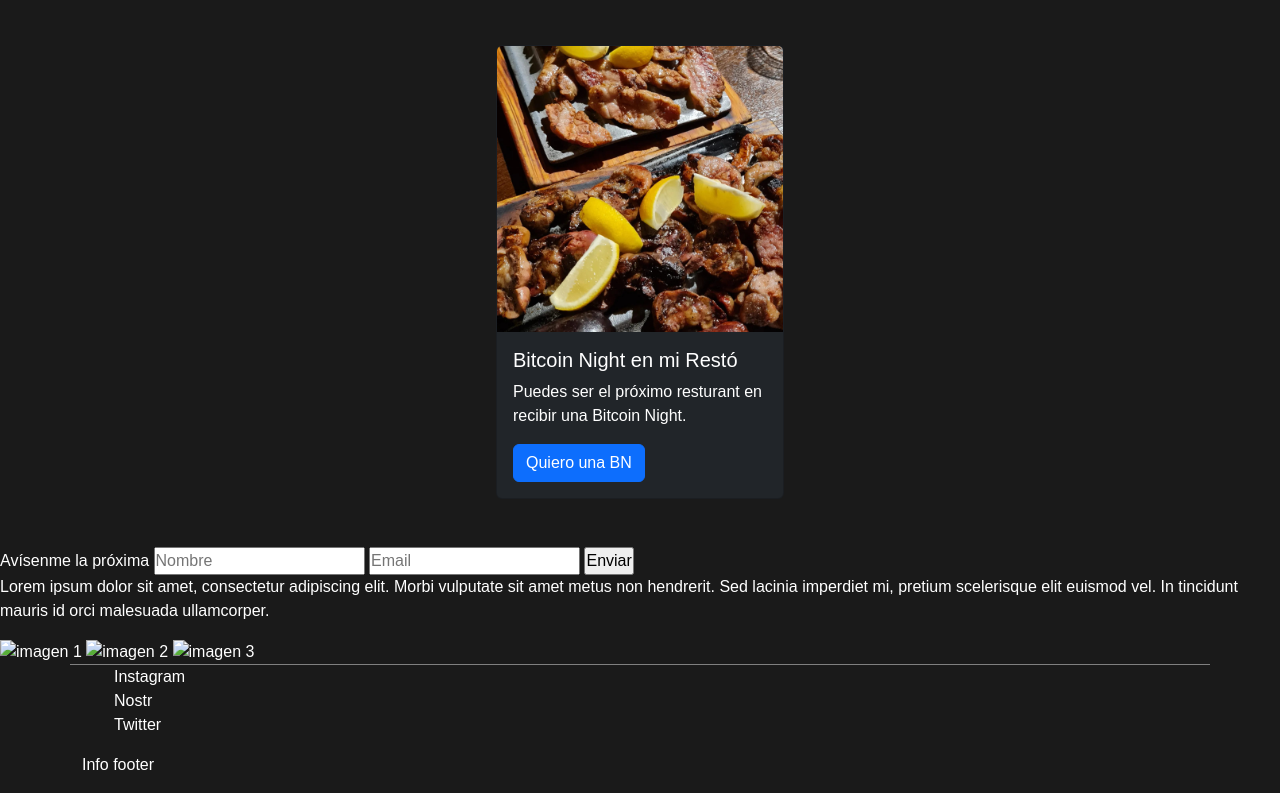
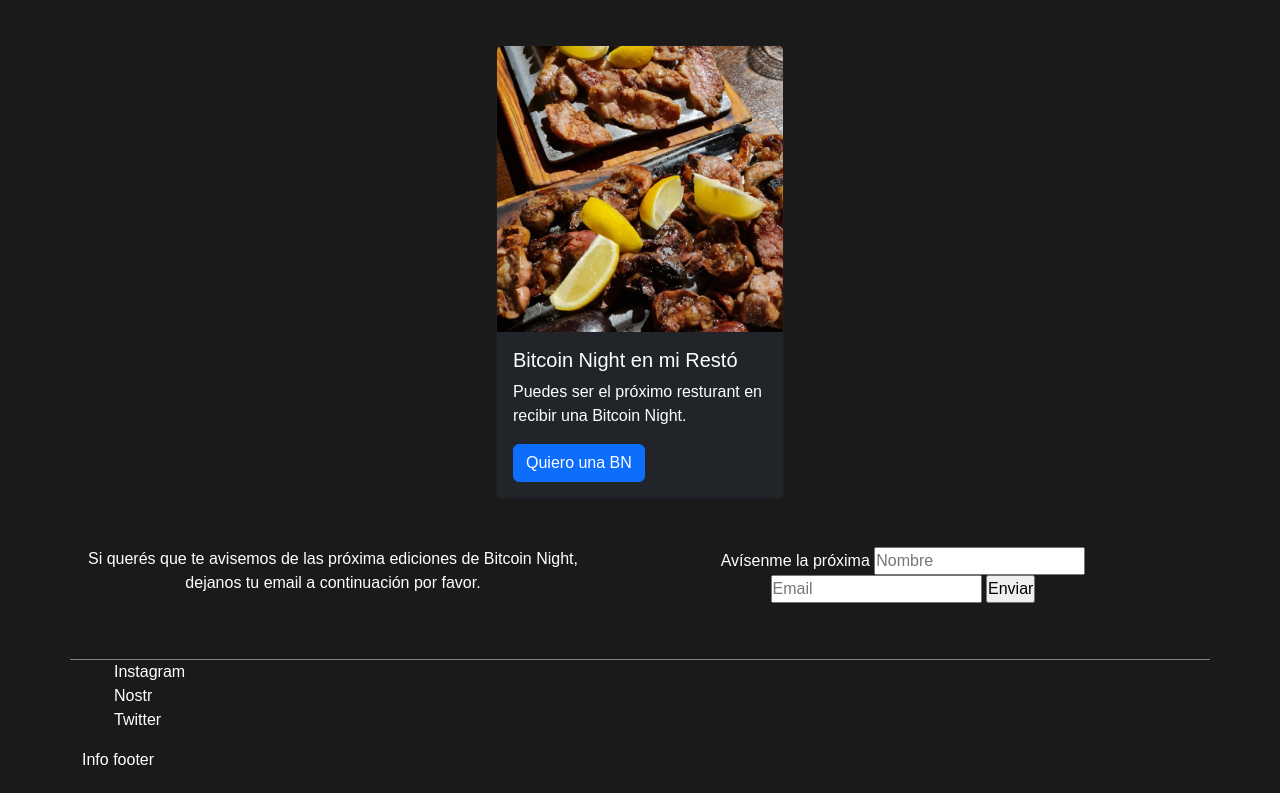
Before and after one commit to maxcrowar/bitcoin-night, a plain HTML site: page index.html in a window 1280 px wide. Shown: the part 1103-1896 px from the top of the page. Drawn offline with nearby package versions, Linux system fonts and the light colour scheme.

Commit message:
mejora de estructura

```diff
--- a/index.html
+++ b/index.html
@@ -82,21 +82,22 @@
         </section>
 
         <!-- formulario -->
-        <section>
+        <section class="container justify-content-around m-5">
+            <div class="row">
+                <div class="col-sm-12 col-md-6 text-center">
+                    <p>Si querés que te avisemos de las próxima ediciones de Bitcoin Night, dejanos tu email a continuación por favor.</p>
+                </div>
+                <div class="col-sm-12 col-md-6 text-center">
                     <form action="formfile" method="post">
                         <label for="">Avísenme la próxima</label>
                         <input type="text" name="Nombre" id="nombre" placeholder="Nombre">
                         <input type="text" name="Email" id="email" placeholder="Email">
                         <input type="submit" value="Enviar">
                     </form>
+                </div>
+            </div>
         </section>
 
-        <section>
-            <p>Lorem ipsum dolor sit amet, consectetur adipiscing elit. Morbi vulputate sit amet metus non hendrerit. Sed lacinia imperdiet mi, pretium scelerisque elit euismod vel. In tincidunt mauris id orci malesuada ullamcorper.</p>
-            <img src="" alt="imagen 1">
-            <img src="" alt="imagen 2">
-            <img src="" alt="imagen 3">
-        </section>
     </main>
 
     <footer class="container">
```
Lines whose indentation alone changed are shown as unchanged.
